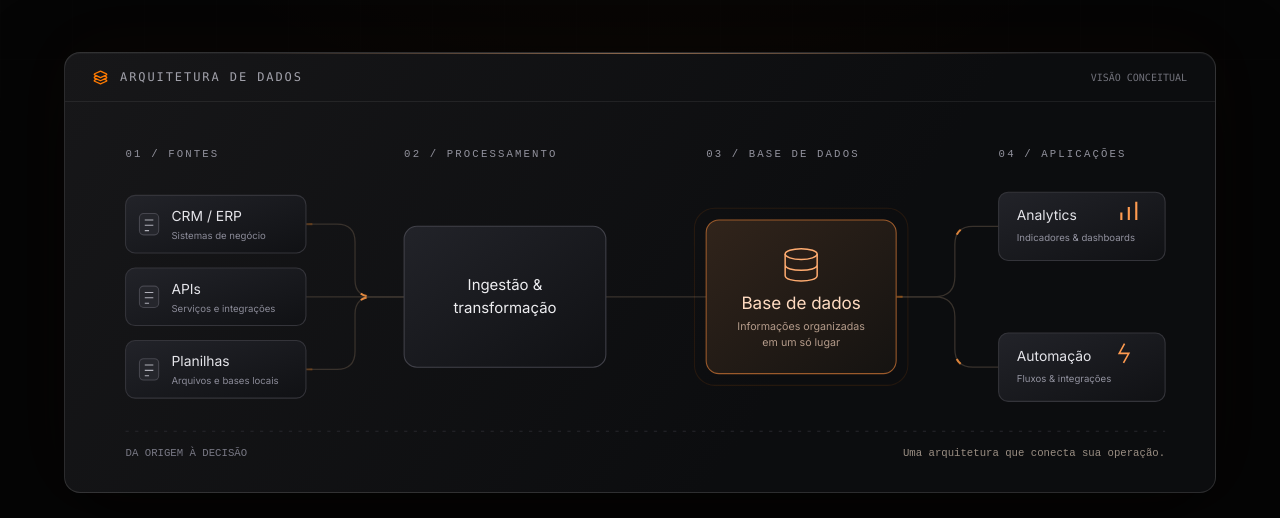
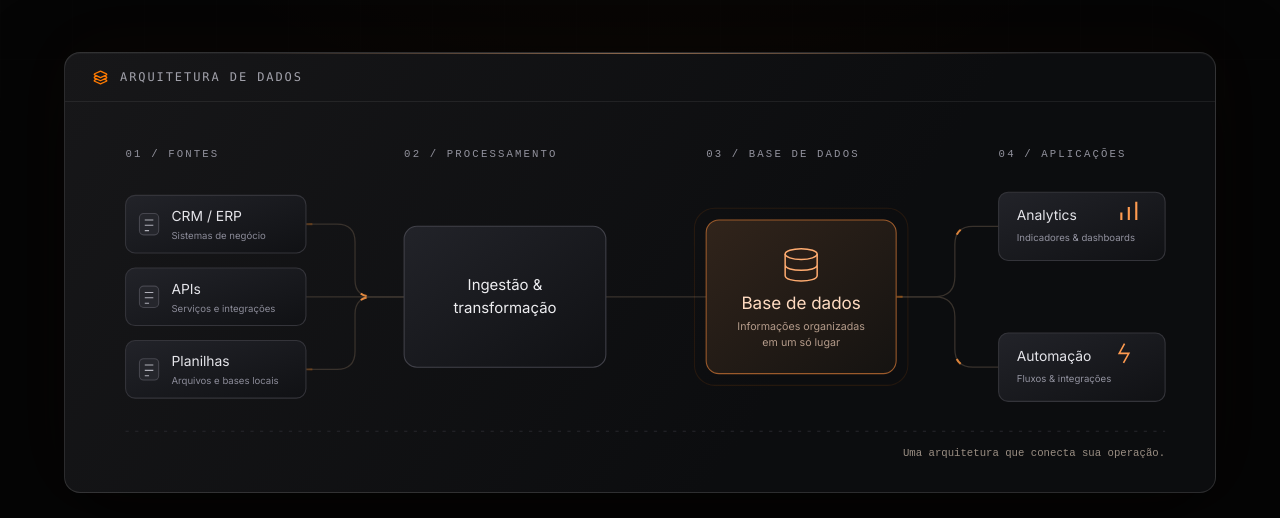
Before and after one commit to edshowsz/delavia-tech, a Next.js app: page / in a window 1280 px wide. Shown: the part 517-1035 px from the top of the page. Built offline with nearby package versions, Linux system fonts and the light colour scheme.

Commit message:
Remove extra labels from architecture diagram

```diff
--- a/components/DataArchitecture.tsx
+++ b/components/DataArchitecture.tsx
@@ -5,7 +5,6 @@ export default function DataArchitecture() {
     <figure className="architecture-panel" aria-label="Fluxo ilustrativo: sistemas e planilhas passam por ingestão e transformação, formando uma base de dados para análises e automações.">
       <div className="flex items-center justify-between gap-4 border-b border-white/[0.07] px-5 py-4 sm:px-7">
         <span className="flex items-center gap-3 font-mono text-[10px] uppercase tracking-[0.16em] text-zinc-400 sm:text-xs"><Layers3 size={15} className="text-primary" aria-hidden="true" />Arquitetura de dados</span>
-        <span className="font-mono text-[10px] text-zinc-500">VISÃO CONCEITUAL</span>
       </div>
       <div className="architecture-grid hidden px-5 py-6 md:block">
         <svg viewBox="0 0 1040 320" className="w-full" aria-hidden="true">
@@ -44,7 +43,7 @@ export default function DataArchitecture() {
             {i===0 ? <path d={`M971 ${y+26} v-7 m7 7 v-12 m7 12 v-17`} stroke="#ff9b50" strokeWidth="2"/> : <path d={`M974 ${y+10} l-5 9 h9 l-5 9`} fill="none" stroke="#ff9b50" strokeWidth="1.5"/>}
           </g>)}
           <path d="M38 286 H1012" stroke="#27272c" strokeDasharray="3 6"/>
-          <text x="38" y="309" fill="#787884" fontFamily="monospace" fontSize="10">DA ORIGEM À DECISÃO</text><text x="1012" y="309" textAnchor="end" fill="#9a8e83" fontFamily="monospace" fontSize="10">Uma arquitetura que conecta sua operação.</text>
+          <text x="1012" y="309" textAnchor="end" fill="#9a8e83" fontFamily="monospace" fontSize="10">Uma arquitetura que conecta sua operação.</text>
         </svg>
       </div>
       <div className="architecture-grid px-5 py-7 md:hidden">
```
